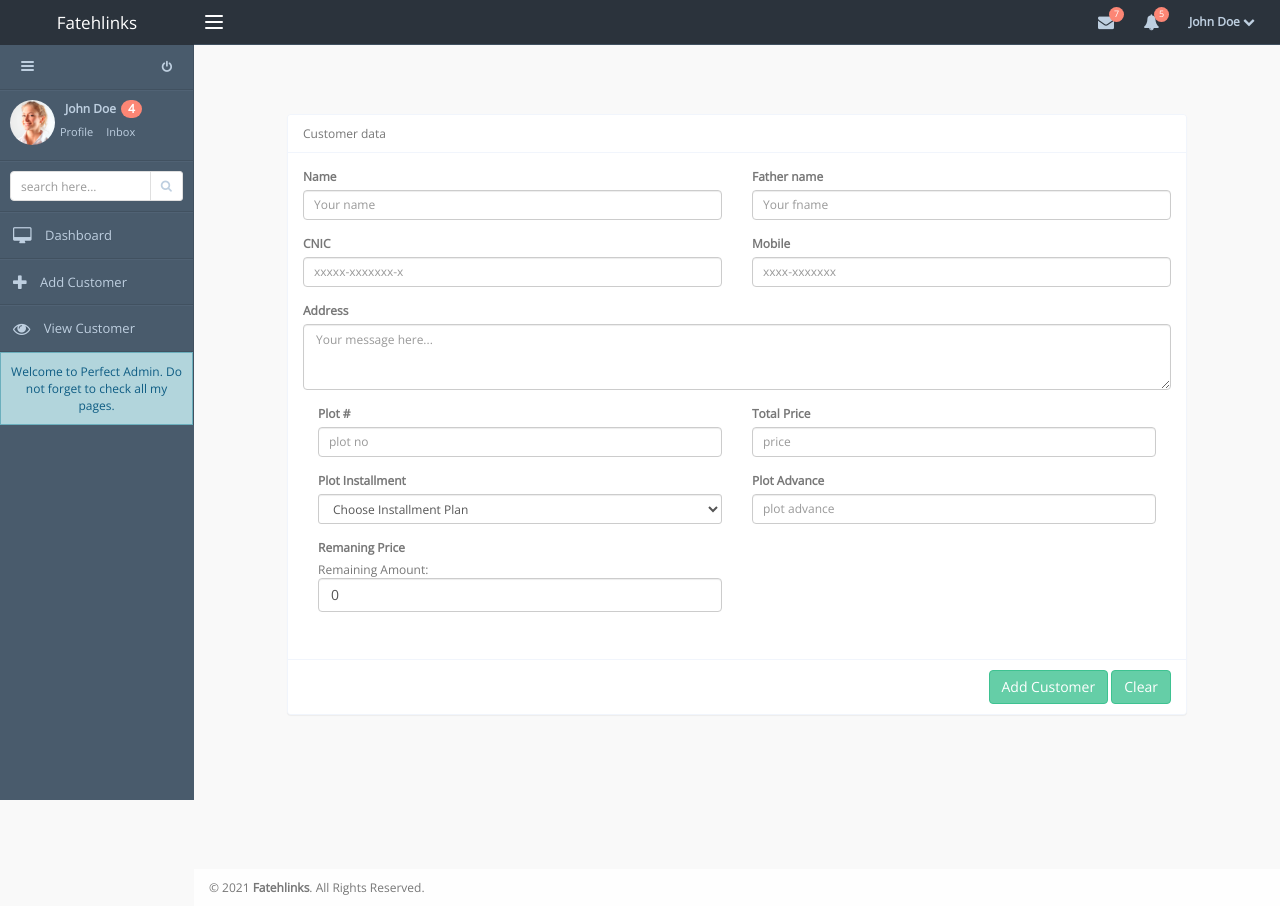
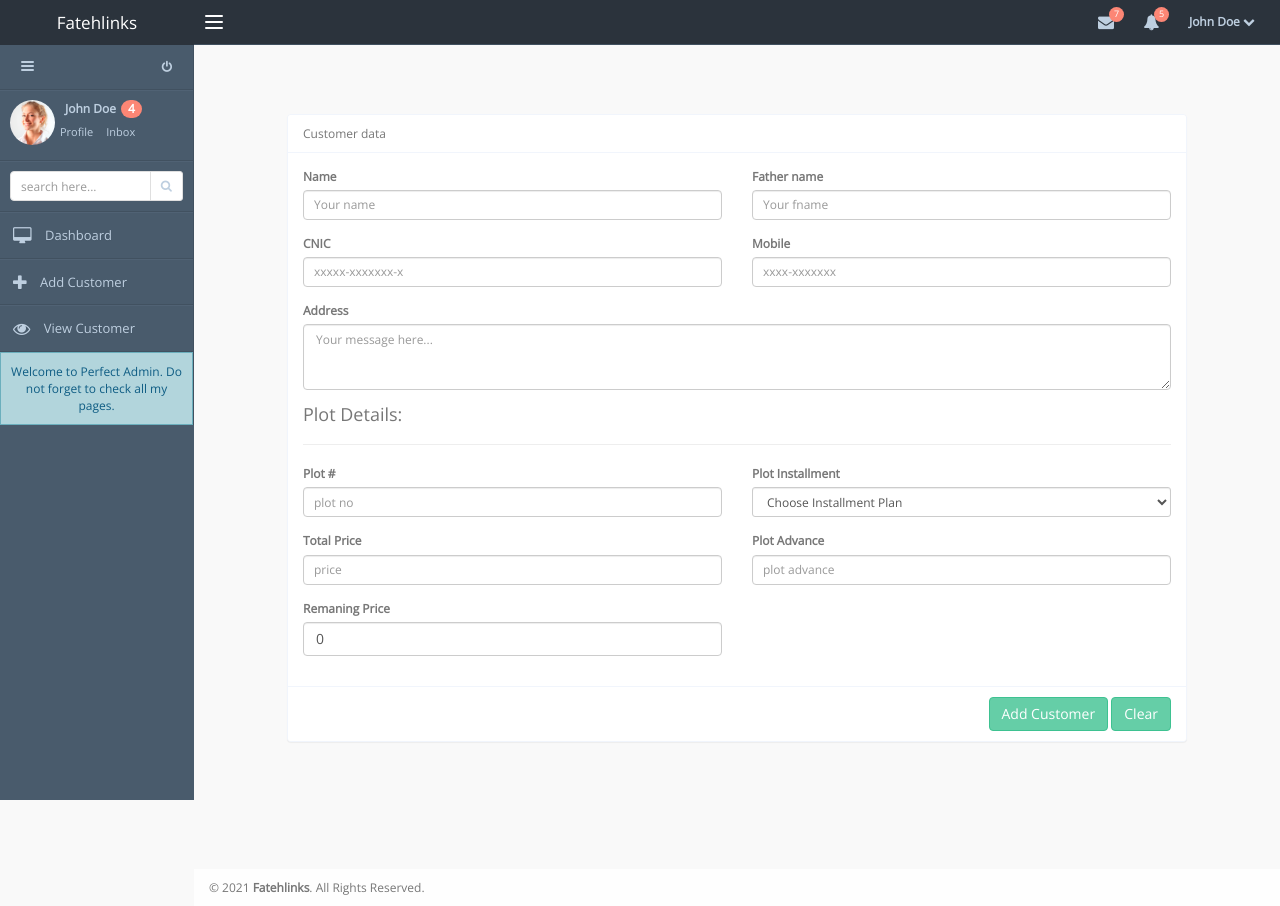
Before and after one commit to Arisha71/real_state, a PHP site: page /add-customer.php in a window 1280 px wide. Run offline with PHP 8.4, Linux system fonts and the light colour scheme; the visitor is signed in with stand-in values (Sample User, id 1); some libraries are stand-ins or nearby versions.

Commit message:
code is completely set

```diff
--- a/session-demo/add-customer.php
+++ b/session-demo/add-customer.php
@@ -11,7 +11,7 @@
 	<div id="main-container">
 		<div class="row">
 			<div class="col-md-1"></div>
-				<div class="col-md-10" >
+			<div class="col-lg-10">
 				<div class="panel panel-default">
 					<form action="fir-add-queries.php" method="post">
 						<div class="panel-heading">
@@ -34,7 +34,7 @@
 								<div class="col-md-6">
 									<div class="form-group">
 										<label class="control-label">CNIC</label>
-											<input type="text" name="cnic" data-inputmask="'mask':'99999-9999999-9'" placeholder="xxxxx-xxxxxxx-x" maxlength="15" placeholder="xxxxx-xxxxxxx-x" class="form-control input-sm" required >
+										<input type="text" name="cnic" data-inputmask="'mask':'99999-9999999-9'" placeholder="xxxxx-xxxxxxx-x" maxlength="15" placeholder="xxxxx-xxxxxxx-x" class="form-control input-sm" required>
 									</div>
 								</div><!-- /.col -->
 								<div class="col-md-6">
@@ -50,18 +50,16 @@
 								<textarea class="form-control" name="address" placeholder="Your message here..." rows="3" data-required="true"></textarea>
 							</div><!-- /form-group -->
 
+							<h4 class="mb-4">Plot Details:</h4>
+							<hr>
+							<div class="row">
 								<div class="col-md-6">
 									<div class="form-group">
 										<label class="control-label">Plot #</label>
-											<input type="number" placeholder="plot no" name="plotno" class="form-control input-sm" required >
+										<input type="number" placeholder="plot no" name="plotno" class="form-control input-sm" required>
 									</div>
 								</div><!-- /.col -->
-									<div class="col-md-6">
-										<div class="form-group">
-											<label class="control-label">Total Price</label>
-											<input type="number"  placeholder="price" id="totalAmount" name="price" class="form-control input-sm">
-										</div>
-									</div><!-- /.col -->
+
 								<div class="col-md-6">
 									<div class="form-group">
 										<label class="control-label">Plot Installment</label>
@@ -76,24 +74,51 @@
 										</select>
 									</div>
 								</div><!-- /.col -->
+								<div class="col-md-6">
+									<div class="form-group">
+										<label class="control-label">Total Price</label>
+										<input type="number" placeholder="price" id="totalAmount" name="price" class="form-control input-sm">
+									</div>
+								</div><!-- /.col -->
 
 								<div class="col-md-6">
 									<div class="form-group">
 										<label class="control-label">Plot Advance</label>
-											<input  type="number" placeholder="plot advance" id="amountPaid" name="advance" class="form-control input-sm">
+										<input type="number" placeholder="plot advance" id="amountPaid" name="advance" class="form-control input-sm">
 									</div>
 								</div><!-- /.col -->
 								<div class="col-md-6">
 									<div class="form-group">
 										<label class="control-label">Remaning Price</label>
 										<!-- <input type="number" name="remaning" placeholder="remainig" id="remainingAmount" class="form-control input-sm" required > -->
-											<p class="text-bold">Remaining Amount:<span class="form-control" name="remaning" id="remainingAmount">0</span></p>
-
+										<p class="text-bold"><span class="form-control" name="remaning" id="remainingAmount">0</span></p>
 									</div>
 								</div><!-- /.col -->
 							</div>
-							<br>
+						</div>
+						<div class="panel-footer text-right">
+							<button class="btn btn-success" type="add-student" name="add-customer">Add Customer</button>
+							<button class="btn btn-success" type="reset">Clear</button>
+						</div>
+					</form>
+				</div><!-- /panel -->
+			</div><!-- /.col-->
+		</div><!-- /.row -->
+	</div><!-- /main-container -->
 
+	<?php include("./include/footer.html"); ?>
+</div><!-- /wrapper -->
+<a href="blank.html" id="scroll-to-top" class="hidden-print"><i class="fa fa-chevron-up"></i></a>
+
+</body>
+
+</html>
+
+<!-- <script src="./maskingCNIC/jquery.min.js"></script> -->
+<script src="./maskingCNIC/jquery.inputmask.bundle.js"></script>
+<script>
+	$(":input").inputmask();
+</script>
 
 <script>
 	// Function to calculate the remaining amount
@@ -117,27 +142,3 @@
 	document.getElementById('totalAmount').addEventListener('input', calculateRemainingAmount);
 	document.getElementById('amountPaid').addEventListener('input', calculateRemainingAmount);
 </script>
-							<div class="panel-footer text-right">
-								<button class="btn btn-success" type="add-student" name="add-customer">Add Customer</button>
-								<button class="btn btn-success" type="reset">Clear</button>
-							</div>
-						</form>
-					</div><!-- /panel -->
-				</div><!-- /.col-->
-			</div><!-- /.row -->
-        </div><!-- /main-container -->
-
-	<?php include("./include/footer.html"); ?>
-
-
-	</div><!-- /wrapper -->
-	<a href="blank.html" id="scroll-to-top" class="hidden-print"><i class="fa fa-chevron-up"></i></a>
-
-</body>
-</html>
-
-<!-- <script src="./maskingCNIC/jquery.min.js"></script> -->
-<script src="./maskingCNIC/jquery.inputmask.bundle.js"></script>
-<script>
-    $(":input").inputmask();
-</script>
--- a/session-demo/fir-add-queries.php
+++ b/session-demo/fir-add-queries.php
@@ -13,7 +13,6 @@ if(isset($_POST['add-customer'])){
     $installment=$_POST['installment'];
     $advane=$_POST['advance'];
     $remaning = $_POST['remaning'];
-    $total=$_POST['total'];
 
 
     //create new query method 1.
@@ -22,8 +21,8 @@ if(isset($_POST['add-customer'])){
 
 //create query by metod 2.
 //insert query
-$add_customer_query = mysqli_query($cn,"INSERT INTO `property_selling`( `name`, `father_name`, `cnic`, `mobile`, `address`, `plot_no`, `price`, `installment`, `advacne`, `remaning`, `total`, `status`)
-VALUES ('$name','$father_name','$cnic','$mobile	','$address','$plot_no','$price','$installment','$advane','$remaning','$total','1')");
+$add_customer_query = mysqli_query($cn,"INSERT INTO `property_selling`( `name`, `father_name`, `cnic`, `mobile`, `address`, `plot_no`, `price`, `installment`, `advacne`, `remaning`, `status`)
+VALUES ('$name','$father_name','$cnic','$mobile	','$address','$plot_no','$price','$installment','$advane','$remaning','1')");
 if($add_customer_query){
     header("Location:add-customer.php");
 }
```
Lines whose indentation alone changed are shown as unchanged.
